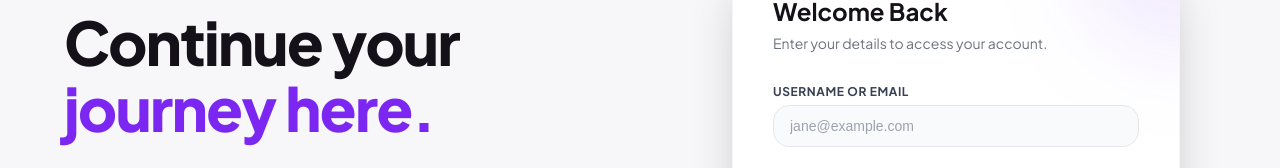
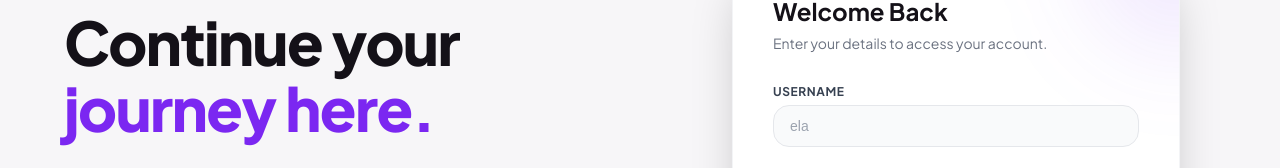
Before and after one commit to mieraf-one/nexus, a React app in the folder frontend/: page /login in a window 1280 px wide. Shown: the part 214-382 px from the top of the page. Built offline with nearby package versions, Linux system fonts and the light colour scheme; the HTML template or start-up script is replaced by a standard one.

Commit message:
login by username for now

```diff
--- a/frontend/src/components/LoginForm.jsx
+++ b/frontend/src/components/LoginForm.jsx
@@ -50,11 +50,11 @@ function LoginForm() {
                 )}
 
                 <div className={styles.formGroup}>
-                  <label className={styles.formLabel}>Username or Email</label>
+                  <label className={styles.formLabel}>Username</label>
                   <input
                     type="text"
                     className={styles.formInput}
-                    placeholder="jane@example.com"
+                    placeholder="ela"
                     value={username}
                     onChange={(e) => { setUsername(e.target.value) }}
                     required
```
